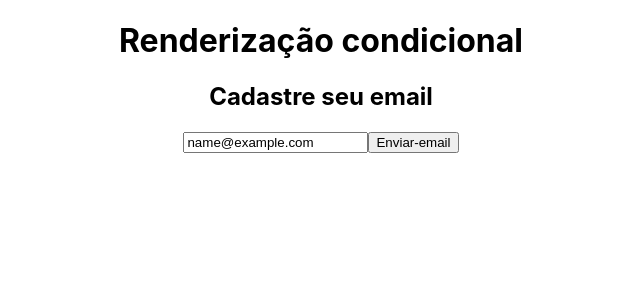
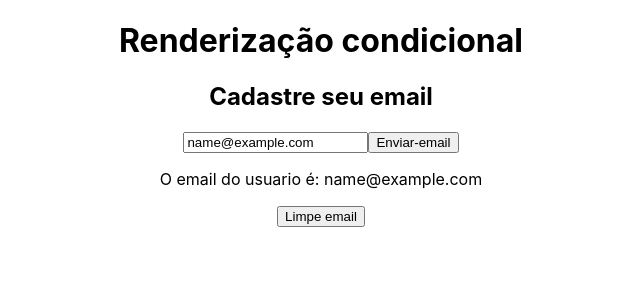
Before and after one commit to mvmsantos/estudo-react-1, a React (Create React App) app: page / in a window 1280 px wide. Both pictures are taken after typing "name@example.com" into the empty fields and a click on the button "Enviar-email". Shown: the top 300 px of the page, without its empty margins (319-959 px from the left). Built offline with nearby package versions, Linux system fonts and the light colour scheme.

Commit message:
23-11-2023
Renderização condicional

```diff
--- a/src/components/Condicional.js
+++ b/src/components/Condicional.js
@@ -1,15 +1,32 @@
+import { useState } from "react";
+
 function Condicional() {
+
+    const [email, setEmail] = useState()
+    const [userEmail, setUserEmail] = useState()
 
     function Teste(e) {
         e.preventDefault()
-        console.log("teste");
+        setUserEmail(email)
     }
+
+    function limparEmail(e) {
+        e.preventDefault()
+        setUserEmail('')
+    }
+
     return (
         <div>
             <h2>Cadastre seu email</h2>
             <form type="submit" action="">
-                <input type="email" name="" id="" placeholder="Digite seu email..." />
+                <input type="email" name="" id="" placeholder="Digite seu email..." onChange={(e) => setEmail(e.target.value)}/>
                 <button onClick={Teste} type="submit">Enviar-email</button>
+                {userEmail &&(
+                    <div>
+                        <p>O email do usuario é: {userEmail}</p>
+                        <button onClick={limparEmail}>Limpe email</button>
+                    </div>
+                )}
             </form>
         </div>
     )
```
